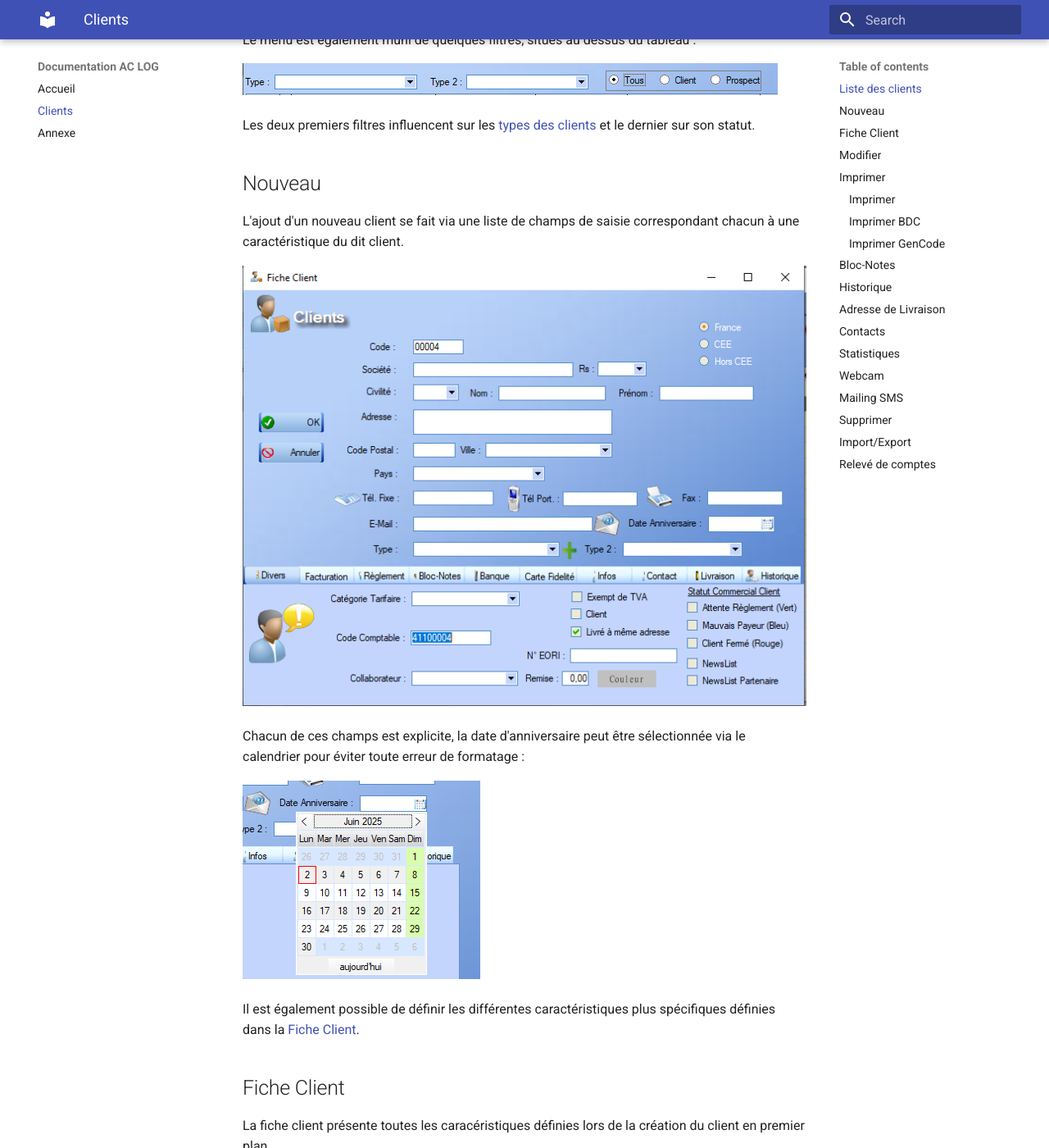
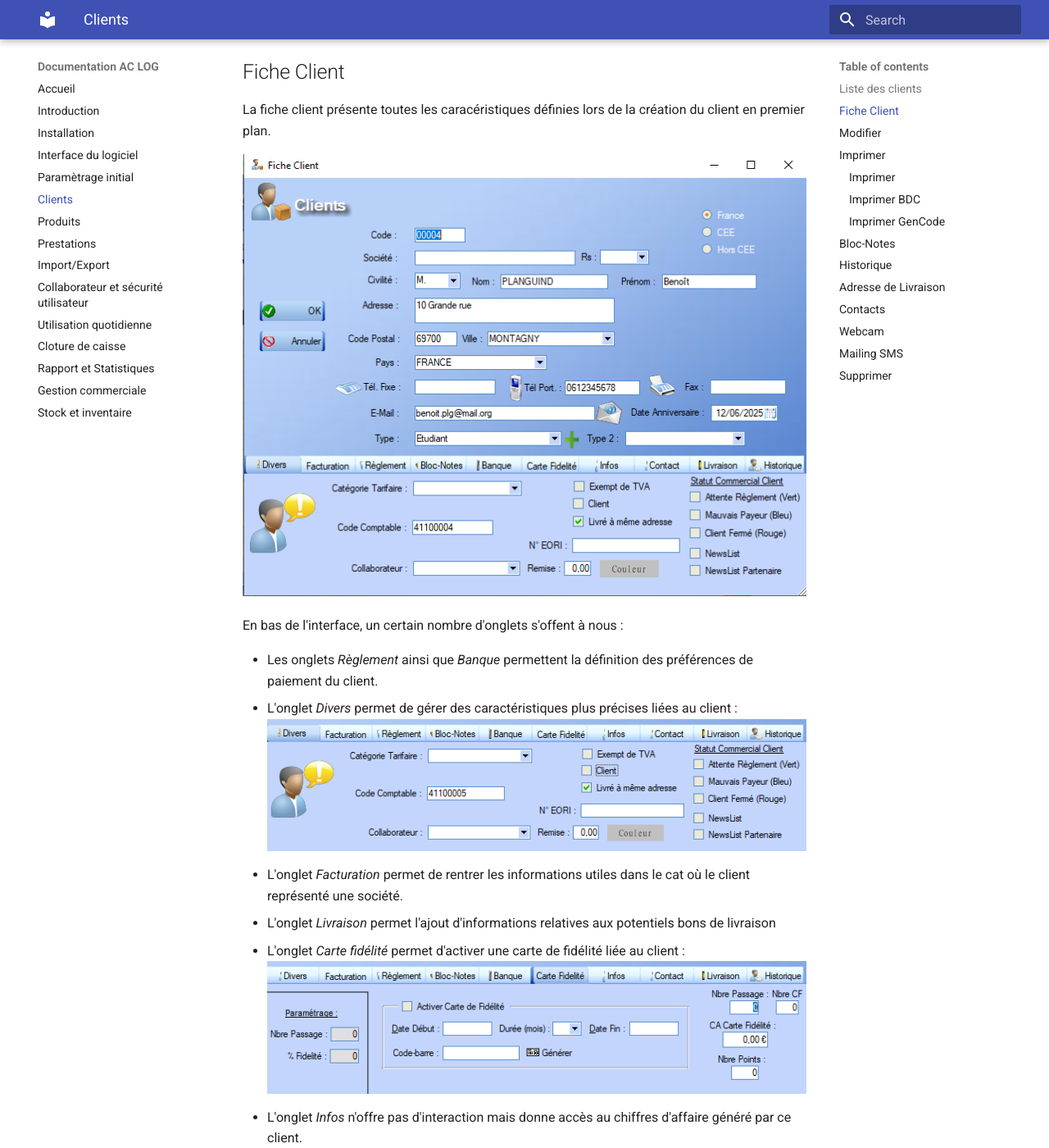
Before and after one commit to arthur-dubaj2/docACLOG, an MkDocs documentation site: the page built from docs/clients.md, in a window 1280 px wide and 1400 px high, scrolled down 1629 px. Shown: the whole window at 82% size. Built offline with MkDocs 1.6.1 and Material for MkDocs 9.7.7, drawn with Linux system fonts in a browser that asks for light colours; some of the changed text lies outside the part shown.

Commit message:
Creation de la nouvelle architecture

```diff
--- a/docs/clients.md
+++ b/docs/clients.md
@@ -38,23 +38,11 @@ Le menu est également muni de quelques filtres, situés au dessus du tableau :
 
 Les deux premiers filtres influencent sur les [types des clients](##Types) et le dernier sur son statut.
 
-## Nouveau
-
-L'ajout d'un nouveau client se fait via une liste de champs de saisie correspondant chacun à une caractéristique du dit client.
-
-![Capture d’écran du 2025-06-02 14-45-28](img/CaptureClient3.PNG)
-
-Chacun de ces champs est explicite, la date d'anniversaire peut être sélectionnée via le calendrier pour éviter toute erreur de formatage :
-
-![Capture d’écran du 2025-06-02 14-45-28](img/Capture d’écran du 2025-06-02 14-45-28.png)
 
 
-
-Il est également possible de définir les différentes caractéristiques plus spécifiques définies dans la [Fiche Client](##fiche client).
+## Fiche Client
 
 
-
-## Fiche Client
 
 La fiche client présente toutes les caracéristiques définies lors de la création du client en premier plan.
 
@@ -71,7 +59,7 @@ En bas de l'interface, un certain nombre d'onglets s'offent à nous :
 - L'onglet _Carte fidélité_ permet d'activer une carte de fidélité liée au client : ![](img/Capture d’écran du 2025-06-02 15-27-21.png)
 - L'onglet _Infos_ n'offre pas d'interaction mais donne accès au chiffres d'affaire généré par ce client.
 - L'onglet _Historique_ donne accès à toutes les ventes/commandes impliquant le dit client.
-- L'onglet _Bloc-Notes_ joue le rôle de post it et mermet d'ajouter une annotation quelconque à la fiche.
+- L'onglet _Bloc-Notes_ joue le rôle de post-it et mermet d'ajouter une annotation quelconque à la fiche.
 - Enfin, l'onglet _Contact_ liste les différents moyens de [contacts](##contacts) du client et permet d'en ajouter.
 
 
@@ -195,13 +179,3 @@ Permet le lancement d'une campagne SMS pour les clients possèdant un numéro de
 ## Supprimer
 
 Le clic-droit sur un client nous propose entre autre de le _supprimer_. Un avertissement apparaît. En effet, un client peut être impliqué dans un ou plusieurs processus en cours, tels qu'une facturation ou une livraison, et sa suppression peut entraîner des disfonctonnements vis à vis de ces processus. Il est donc nécessaire de s'assurer que chaque processus impliquant ce client est terminé avant de le _supprimer_.
-
-
-
-## Import/Export
-
-L'option d'import export permet l'importation de fichiers servant à compléter la fic he d'un client ainsi que l'exportation des caractéristiques d'un client sous différents formats . **A compléter**
-
-
-
-## Relevé de comptes
--- a/mkdocs.yml
+++ b/mkdocs.yml
@@ -3,5 +3,17 @@ theme:
   name: material
 nav:
   - Accueil: index.md
+  - Introduction : intro.md
+  - Installation : installation.md
+  - Interface du logiciel : interface.md
+  - Paramètrage initial : parametrage.md
   - Clients : clients.md
-  - Annexe : annexe.md
+  - Produits : produits.md
+  - Prestations : prestations.md
+  - Import/Export : importExport.md
+  - Collaborateur et sécurité utilisateur : collaborateursSecurite.md
+  - Utilisation quotidienne : utilisationQuoti.md
+  - Cloture de caisse : cloture.md
+  - Rapport et Statistiques : stats.md
+  - Gestion commerciale : gestion.md
+  - Stock et inventaire : stock.md
```
Also changed, not shown: other parts of docs/clients.md (+3 -7 lines), docs/annexe.md (deleted, +0 -75 lines), docs/cloture.md (added, +17 -0 lines), docs/collabrateursSecurite.md (added, +17 -0 lines), docs/gestion.md (added, +29 -0 lines), docs/importExport.md (added, +9 -0 lines), docs/installation.md (added, +13 -0 lines), docs/interface.md (added, +13 -0 lines), docs/intro.md (added, +27 -0 lines), docs/parametrage.md (added, +25 -0 lines), docs/prestations.md (added, +9 -0 lines), docs/produits.md (added, +9 -0 lines), docs/stats.md (added, +21 -0 lines), docs/stock.md (added, +25 -0 lines), 1 more files.
